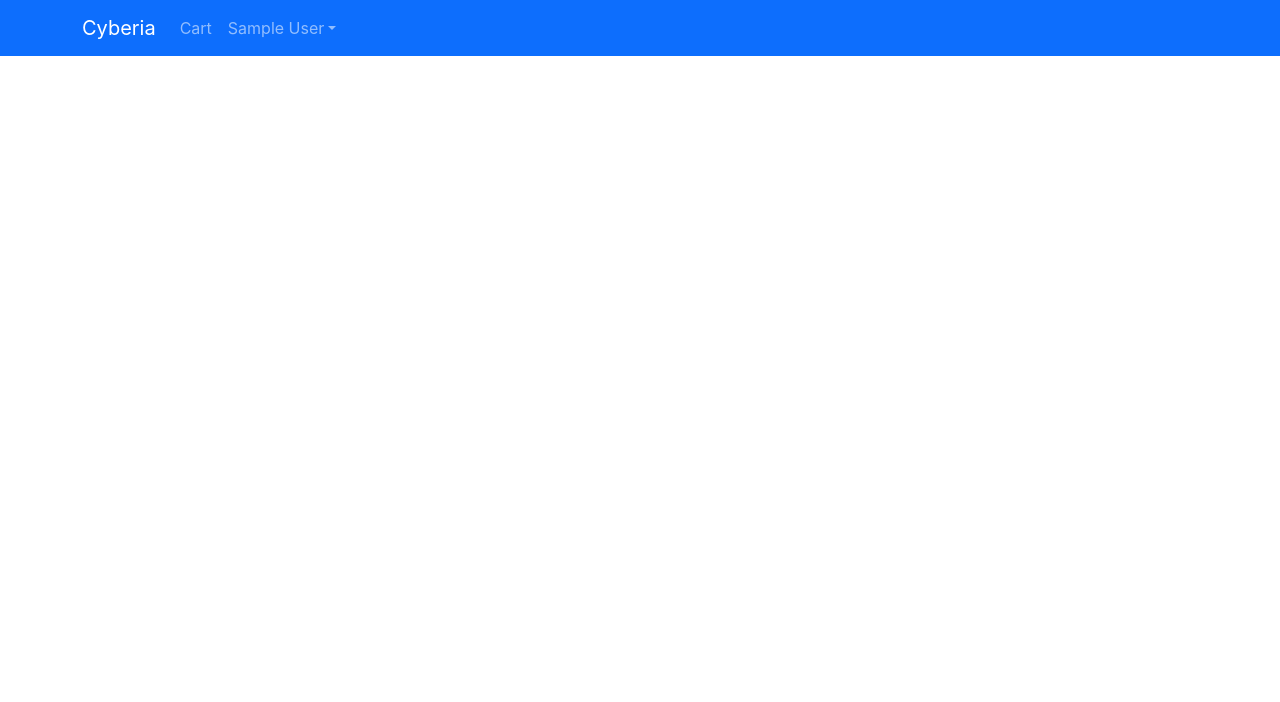
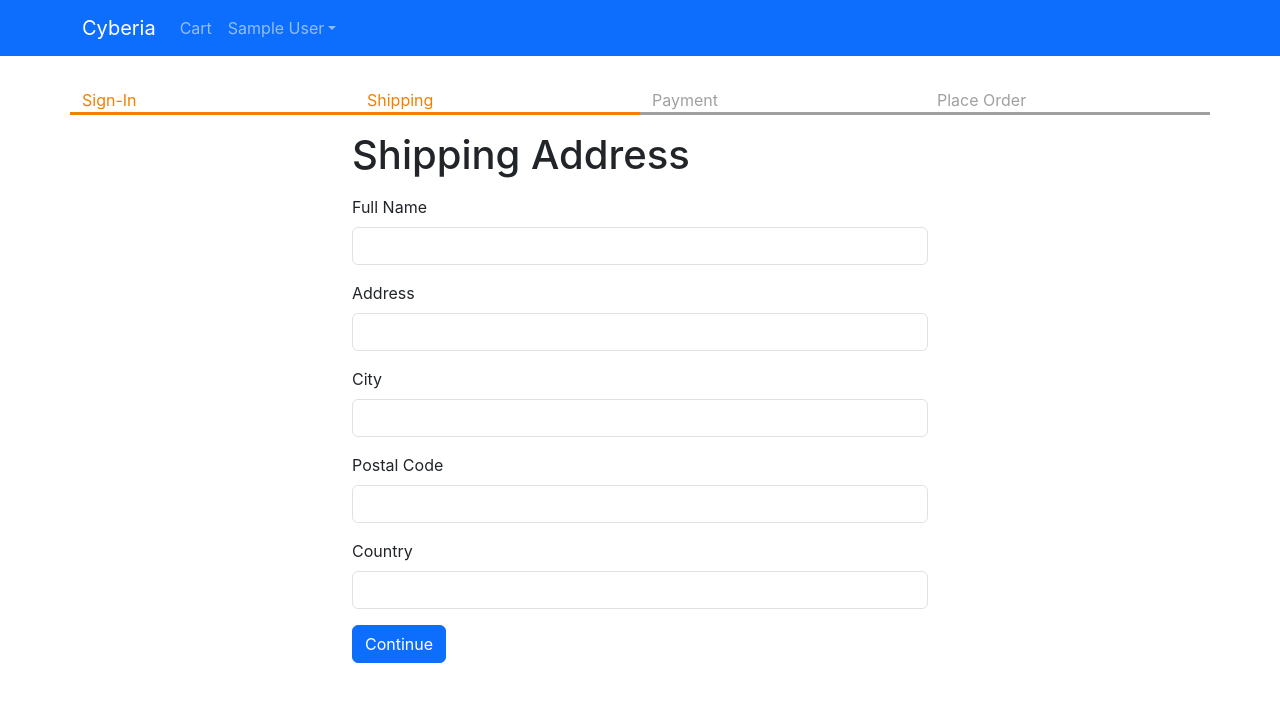
Before and after one commit to keypunk/cyberia-website, a React (Vite) app in the folder client/: page /shipping in a window 1280 px wide. Shown: the top 702 px of the page. Built offline with nearby package versions, Linux system fonts and the light colour scheme; sample sign-in values are in the browser's storage.

Commit message:
Add shipping address page
We need the shipping address of our customers to sent their orders to them. For
this reason a shipping address page has been made. A top bar shows the
progress from 'sign-in' to 'place order'.

```diff
--- a/client/src/App.jsx
+++ b/client/src/App.jsx
@@ -6,6 +6,7 @@ import HomePage from './pages/HomePage'
 import ProductPage from './pages/ProductPage'
 import CartPage from './pages/CartPage'
 import SigninPage from './pages/SigninPage'
+import ShippingAddressPage from './pages/ShippingAddressPage'
 import Container from 'react-bootstrap/Container'
 
 const App = () => {
@@ -19,6 +20,7 @@ const App = () => {
 	    <Route path='/' element={<HomePage />} />
 	    <Route path='/cart' element={<CartPage />} />
 	    <Route path='/signin' element={<SigninPage />} />
+	    <Route path='/shipping' element={<ShippingAddressPage />} />
 	    <Route path='/product/:slug' element={<ProductPage />} />
 	  </Routes>
 	</Container>
--- a/client/src/Store.jsx
+++ b/client/src/Store.jsx
@@ -8,9 +8,12 @@ const initialState = {
     : null,
 
   cart: {
+    shippingAddress: localStorage.getItem('shippingAddress')
+      ? JSON.parse(localStorage.getItem('shippingAddress'))
+      : {},
     cartItems: localStorage.getItem('cartItems')
-    ? JSON.parse(localStorage.getItem('cartItems'))
-    : [],
+     ? JSON.parse(localStorage.getItem('cartItems'))
+     : [],
   },
 }
 
@@ -39,7 +42,22 @@ function reducer(state, action) {
     case 'USER_SIGNIN':
       return { ...state, userInfo: action.payload }
     case 'USER_SIGNOUT':
-      return { ...state, userInfo: null }
+      return {
+        ...state,
+        userInfo: null,
+        cart: {
+          cartItems: [],
+          shippingAddress: {}
+        }
+      }
+    case 'SAVE_SHIPPING_ADDRESS':
+      return {
+        ...state,
+        cart: {
+          ...state.cart,
+          shippingAddress: action.payload
+        }
+      }
     default:
       return state
   }
--- /dev/null
+++ b/client/src/components/CheckoutSteps.jsx
@@ -0,0 +1,15 @@
+import Row from 'react-bootstrap/Row'
+import Col from 'react-bootstrap/Col'
+
+const CheckoutSteps = (props) => {
+  return (
+    <Row className="checkout-steps">
+      <Col className={props.step1 ? 'active' : ''}>Sign-In</Col>
+      <Col className={props.step2 ? 'active' : ''}>Shipping</Col>
+      <Col className={props.step3 ? 'active' : ''}>Payment</Col>
+      <Col className={props.step4 ? 'active' : ''}>Place Order</Col>
+    </Row>
+  )
+}
+
+export default CheckoutSteps
--- a/client/src/components/NavComponent.jsx
+++ b/client/src/components/NavComponent.jsx
@@ -15,6 +15,7 @@ const NavComponent = () => {
   const signoutHandler = () => {
     ctxDispatch({ type: 'USER_SIGNOUT' })
     localStorage.removeItem('userInfo')
+    localStorage.removeItem('shippingAddress')
   }
 
   return (
--- a/client/src/index.css
+++ b/client/src/index.css
@@ -1,6 +1,7 @@
 @import url("styles/product-listing.css");
 @import url("styles/product-overview.css");
 @import url("styles/sign-in.css");
+@import url("styles/checkout-steps.css");
 
 body {
   margin: 0px;
--- /dev/null
+++ b/client/src/pages/ShippingAddressPage.jsx
@@ -0,0 +1,114 @@
+import { useContext, useEffect, useState } from 'react'
+import { Helmet } from 'react-helmet-async'
+import Form from 'react-bootstrap/Form'
+import Button from 'react-bootstrap/Button'
+import { useNavigate } from 'react-router-dom'
+import CheckoutSteps from '../components/CheckoutSteps'
+import { Store } from '../Store'
+
+const ShippingAddressPage = () => {
+  const navigate = useNavigate()
+  const { state, dispatch: ctxDispatch } = useContext(Store)
+  const {
+    userInfo,
+    cart: { shippingAddress },
+  } = state
+
+  const [fullName, setFullName] = useState(shippingAddress.fullName || '')
+  const [address, setAddress] = useState(shippingAddress.address || '')
+  const [city, setCity] = useState(shippingAddress.city || '')
+  const [postalCode, setPostalCode] = useState(shippingAddress.postalCode || '')
+  const [country, setCountry] = useState(shippingAddress.country || '')
+
+  useEffect(() => {
+    if (!userInfo) {
+      navigate('/signin?redirect=/shipping')
+    }
+  }, [userInfo, navigate])
+
+  const submitHandler = (e) => {
+    e.preventDefault()
+    ctxDispatch({
+      type: 'SAVE_SHIPPING_ADDRESS',
+      payload: {
+        fullName,
+        address,
+        city,
+        postalCode,
+        country,
+      }
+    })
+    localStorage.setItem(
+      'shippingAddress',
+      JSON.stringify({
+        fullName,
+        address,
+        city,
+        postalCode,
+        country,
+      })
+    )
+    navigate('/payment')
+  }
+
+  return (
+    <div>
+      <Helmet>
+        <title>Shipping Address</title>
+      </Helmet>
+      <CheckoutSteps step1 step2 />
+      <div className="container small-container">
+	<h1 className="my-3">Shipping Address</h1>
+	<Form onSubmit={submitHandler}>
+	  <Form.Group className="mb-3" controlId="fullName">
+	    <Form.Label>Full Name</Form.Label>
+	    <Form.Control
+	      value={fullName}
+	      onChange={(e) => setFullName(e.target.value)}
+	      required
+	    />
+	  </Form.Group>
+	  <Form.Group className="mb-3" controlId="address">
+	    <Form.Label>Address</Form.Label>
+	    <Form.Control
+	      value={address}
+	      onChange={(e) => setAddress(e.target.value)}
+	      required
+	    />
+	  </Form.Group>
+	  <Form.Group className="mb-3" controlId="city">
+	    <Form.Label>City</Form.Label>
+	    <Form.Control
+	      value={city}
+	      onChange={(e) => setCity(e.target.value)}
+	      required
+	    />
+	  </Form.Group>
+	  <Form.Group className="mb-3" controlId="postalCode">
+	    <Form.Label>Postal Code</Form.Label>
+	    <Form.Control
+	      value={postalCode}
+	      onChange={(e) => setPostalCode(e.target.value)}
+	      required
+	    />
+	  </Form.Group>
+	  <Form.Group className="mb-3" controlId="country">
+	    <Form.Label>Country</Form.Label>
+	    <Form.Control
+	      value={country}
+	      onChange={(e) => setCountry(e.target.value)}
+	      required
+	    />
+	  </Form.Group>
+	  <div className="mb-3">
+	    <Button variant="primary" type="submit">
+	      Continue
+	    </Button>
+	  </div>
+	</Form>
+      </div>
+    </div>
+  )
+}
+
+export default ShippingAddressPage
--- /dev/null
+++ b/client/src/styles/checkout-steps.css
@@ -0,0 +1,9 @@
+.checkout-steps > div {
+  border-bottom: 0.2rem solid #a0a0a0;
+  color: #a0a0a0;
+}
+
+.checkout-steps > div.active {
+  border-bottom: 0.2rem solid #f08000;
+  color: #f08000;
+}
```
